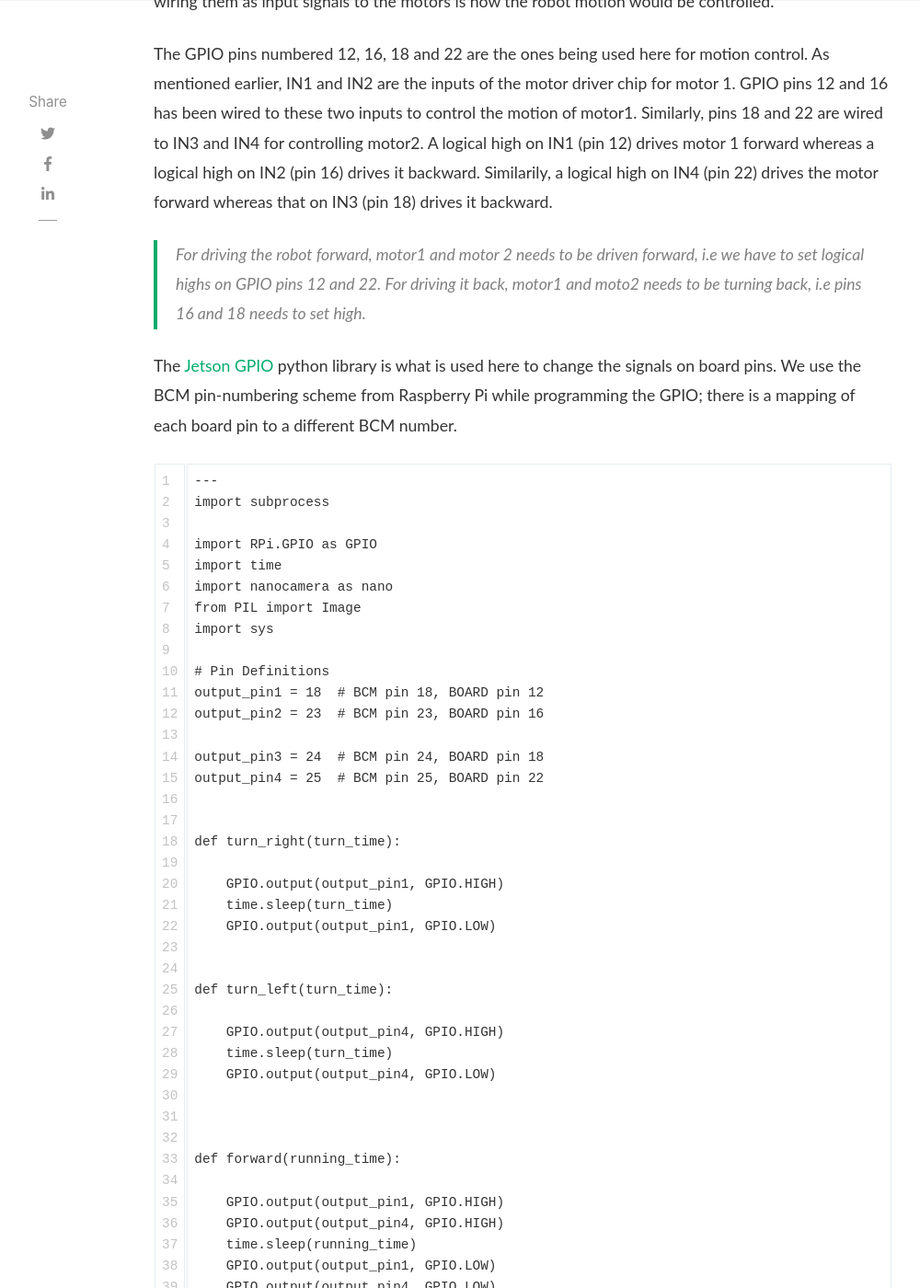
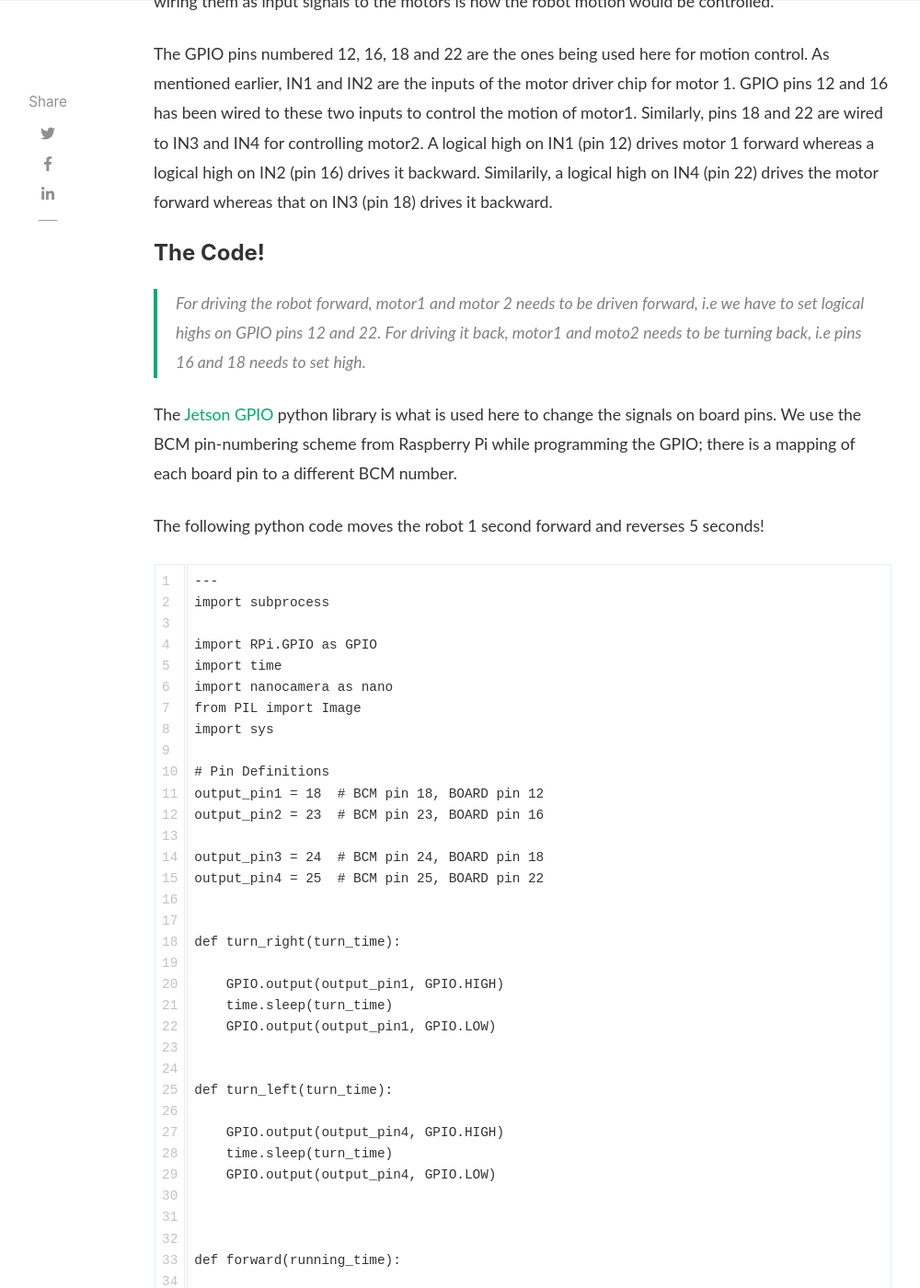
Before and after one commit to darthMaulJr/darthmauljr.github.io, a Jekyll site: the page built from _posts/2023-03-30-elementary-blocks-of-robotics.md, in a window 1280 px wide and 1400 px high, scrolled down 3653 px. Shown: the whole window at 92% size, without its empty margins (118-1118 px from the left). Built offline with Jekyll 4.4.1, drawn with Linux system fonts in a browser that asks for light colours; nearby versions of some CDN libraries; comment, search, counter and statistics services are not loaded; some of the changed text lies outside the part shown.

Commit message:
update code for post 1

```diff
--- a/_posts/2023-03-30-elementary-blocks-of-robotics.md
+++ b/_posts/2023-03-30-elementary-blocks-of-robotics.md
@@ -57,13 +57,15 @@ Now that the body of the robot has been built, it is time to program the logic f
 
  The GPIO pins numbered 12, 16, 18 and 22 are the ones being used here for motion control. As mentioned earlier, IN1 and IN2 are the inputs of the motor driver chip for motor 1. GPIO pins 12 and 16 has been wired to these two inputs to control the motion of motor1. Similarly, pins 18 and 22 are wired to IN3 and IN4 for controlling motor2. A logical high on IN1 (pin 12) drives motor 1 forward whereas a logical high on IN2 (pin 16) drives it backward. Similarily, a logical high on IN4 (pin 22) drives the motor forward whereas that on IN3 (pin 18) drives it backward.
 
+
+#### The Code!
+
 > For driving the robot forward, motor1 and motor 2 needs to be driven forward, i.e we have to set logical highs on GPIO pins 12 and 22. For driving it back, motor1 and moto2 needs to be turning back, i.e pins 16 and 18 needs to set high.
 
 The <a href="https://github.com/NVIDIA/jetson-gpio">Jetson GPIO</a> python library is what is used here to change the signals on board pins. We use the BCM pin-numbering scheme from Raspberry Pi while programming the GPIO; there is a mapping of each board pin to a different BCM number.
 
 
-
-
+The following python code moves the robot 1 second forward and reverses 5 seconds!
 
 
 
```
Also changed, not shown: other parts of _posts/2023-03-30-elementary-blocks-of-robotics.md (+1 -1 lines).
